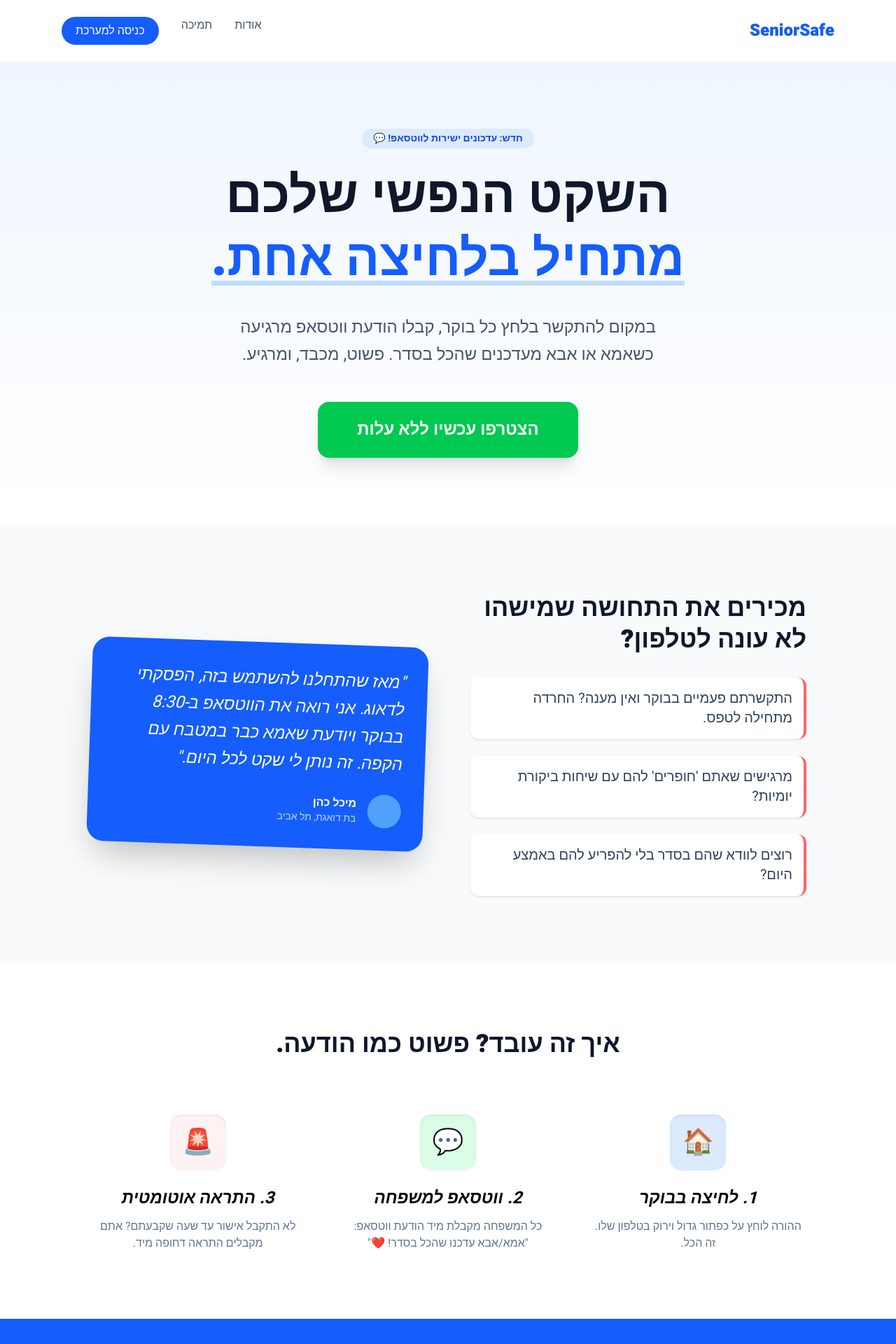
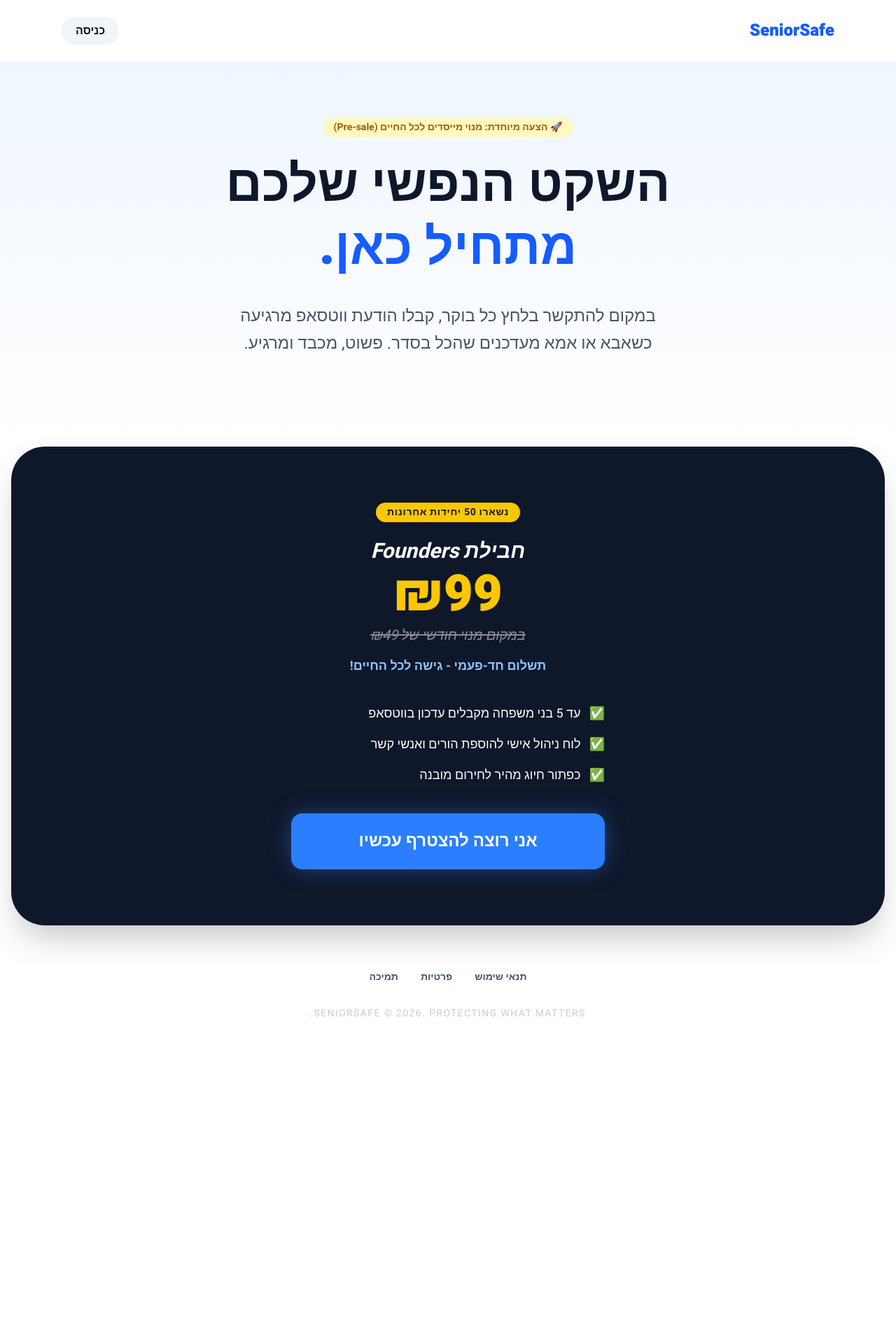
Before and after one commit to barnoi/senior-checkin, a Next.js app: page /landing in a window 1280 px wide. Shown: the top 1920 px of the page at 70% size. After the commit the page ends 1522 px from the top, so only its background shows below. Built offline with nearby package versions, Linux system fonts and the light colour scheme.

Commit message:
Add PayPal integration and Lifetime Access landing page

```diff
--- /dev/null
+++ b/app/components/PayPalButton.tsx
@@ -0,0 +1,65 @@
+'use client';
+import React, { useEffect } from 'react';
+
+interface PayPalProps {
+  amount: string;
+  onSuccess: (details: any) => void;
+}
+
+export default function PayPalButton({ amount, onSuccess }: PayPalProps) {
+  useEffect(() => {
+    // בדיקה אם הסקריפט כבר קיים כדי למנוע כפילויות
+    if (!document.getElementById('paypal-sdk')) {
+      const script = document.createElement('script');
+      script.id = 'paypal-sdk';
+      script.src = `https://www.paypal.com/sdk/js?client-id=AasYqR0I1gISlBltl-9cgv71rFHkTpRQY6SvyU_q3-ADwanvgVAUE2PZFg27iglcxVMfyys68HbWAkLa&currency=ILS`;
+      script.async = true;
+      script.addEventListener('load', () => {
+        renderButtons();
+      });
+      document.body.appendChild(script);
+    } else {
+      renderButtons();
+    }
+
+    function renderButtons() {
+      // @ts-ignore
+      if (window.paypal && window.paypal.Buttons) {
+        // @ts-ignore
+        window.paypal.Buttons({
+          style: {
+            layout: 'vertical',
+            color:  'gold',
+            shape:  'rect',
+            label:  'paypal'
+          },
+          createOrder: (data: any, actions: any) => {
+            return actions.order.create({
+              purchase_units: [{
+                description: "SeniorSafe - Lifetime Access",
+                amount: {
+                  currency_code: "ILS",
+                  value: amount
+                }
+              }]
+            });
+          },
+          onApprove: async (data: any, actions: any) => {
+            const details = await actions.order.capture();
+            onSuccess(details);
+          },
+          onError: (err: any) => {
+            console.error("PayPal Error:", err);
+            alert("הייתה שגיאה בתשלום, אנא נסו שנית.");
+          }
+        }).render('#paypal-button-container');
+      }
+    }
+  }, [amount, onSuccess]);
+
+  return (
+    <div className="w-full">
+      <div id="paypal-button-container"></div>
+    </div>
+  );
+}
--- a/app/landing/page.tsx
+++ b/app/landing/page.tsx
@@ -1,114 +1,103 @@
 'use client';
-import React from 'react';
+import React, { useState } from 'react';
 import Link from 'next/link';
+import PayPalButton from '../components/PayPalButton';
 
 export default function LandingPage() {
+  const [showPayment, setShowPayment] = useState(false);
+  const [paid, setPaid] = useState(false);
+
   return (
     <div className="min-h-screen bg-white font-sans text-right" dir="rtl">
       {/* Navigation */}
       <nav className="flex justify-between items-center p-6 max-w-6xl mx-auto">
         <div className="text-2xl font-black text-blue-600">SeniorSafe</div>
-        <div className="hidden md:flex gap-8 text-slate-600 font-medium">
-          <Link href="/about" className="hover:text-blue-600 transition">אודות</Link>
-          <Link href="/support" className="hover:text-blue-600 transition">תמיכה</Link>
-          <Link href="/" className="bg-blue-600 text-white px-5 py-2 rounded-full hover:bg-blue-700 transition">כניסה למערכת</Link>
+        <div className="flex gap-4">
+          <Link href="/" className="bg-slate-100 text-slate-900 px-5 py-2 rounded-full font-bold hover:bg-slate-200 transition">כניסה</Link>
         </div>
       </nav>
 
-      {/* Hero Section - ה-Hook */}
-      <header className="bg-linear-to-b from-blue-50 to-white py-24 px-6">
+      {/* Hero Section */}
+      <header className="bg-linear-to-b from-blue-50 to-white py-20 px-6">
         <div className="max-w-4xl mx-auto text-center">
-          <span className="bg-blue-100 text-blue-700 px-4 py-1 rounded-full text-sm font-bold mb-6 inline-block">חדש: עדכונים ישירות לווטסאפ! 💬</span>
+          <span className="bg-yellow-100 text-yellow-700 px-4 py-1 rounded-full text-sm font-bold mb-6 inline-block">🚀 הצעה מיוחדת: מנוי מייסדים לכל החיים (Pre-sale)</span>
           <h1 className="text-5xl md:text-7xl font-black text-slate-900 mb-8 leading-tight">
             השקט הנפשי שלכם <br />
-            <span className="text-blue-600 underline decoration-blue-200 underline-offset-8">מתחיל בלחיצה אחת.</span>
+            <span className="text-blue-600">מתחיל כאן.</span>
           </h1>
           <p className="text-xl md:text-2xl text-slate-600 mb-12 max-w-2xl mx-auto leading-relaxed">
-            במקום להתקשר בלחץ כל בוקר, קבלו הודעת ווטסאפ מרגיעה כשאמא או אבא מעדכנים שהכל בסדר. פשוט, מכבד, ומרגיע.
+            במקום להתקשר בלחץ כל בוקר, קבלו הודעת ווטסאפ מרגיעה כשאבא או אמא מעדכנים שהכל בסדר. פשוט, מכבד ומרגיע.
           </p>
-          <div className="flex flex-col md:flex-row gap-4 justify-center">
-            <button className="bg-green-500 hover:bg-green-600 text-white text-2xl font-bold py-6 px-14 rounded-2xl shadow-xl transition-all hover:scale-105 active:scale-95">
-              הצטרפו עכשיו ללא עלות
-            </button>
-          </div>
         </div>
       </header>
 
-      {/* Pain Points - ה"כאב" */}
-      <section className="py-24 px-6 bg-slate-50">
-        <div className="max-w-5xl mx-auto grid md:grid-cols-2 gap-16 items-center">
-          <div>
-            <h2 className="text-4xl font-extrabold text-slate-900 mb-8 leading-tight">
-              מכירים את התחושה שמישהו לא עונה לטלפון?
-            </h2>
-            <div className="space-y-6">
-              {[
-                "התקשרתם פעמיים בבוקר ואין מענה? החרדה מתחילה לטפס.",
-                "מרגישים שאתם 'חופרים' להם עם שיחות ביקורת יומיות?",
-                "רוצים לוודא שהם בסדר בלי להפריע להם באמצע היום?",
-              ].map((text, i) => (
-                <div key={i} className="flex items-center gap-4 text-xl text-slate-700 bg-white p-4 rounded-xl shadow-sm border-r-4 border-red-400">
-                  <span>{text}</span>
+      {/* Pricing Section - האזור החדש עם פייפל */}
+      <section id="pricing" className="py-20 px-6 bg-slate-900 text-white rounded-[3rem] mx-4 shadow-2xl overflow-hidden relative">
+        <div className="max-w-md mx-auto text-center relative z-10">
+          {!paid ? (
+            <>
+              {!showPayment ? (
+                <div className="animate-in fade-in duration-700">
+                  <div className="bg-yellow-400 text-slate-900 font-bold px-4 py-1 rounded-full text-sm inline-block mb-6 uppercase tracking-wider">
+                    נשארו 50 יחידות אחרונות
+                  </div>
+                  <h2 className="text-3xl font-bold mb-2 italic">חבילת Founders</h2>
+                  <div className="text-7xl font-black mb-2 text-yellow-400">₪99</div>
+                  <div className="text-xl opacity-50 line-through mb-4 italic">במקום מנוי חודשי של ₪49</div>
+                  <p className="text-lg font-bold mb-10 text-blue-300">תשלום חד-פעמי - גישה לכל החיים!</p>
+
+                  <ul className="text-right space-y-4 mb-10 text-lg">
+                    <li className="flex items-center gap-3">✅ <span>עד 5 בני משפחה מקבלים עדכון בווטסאפ</span></li>
+                    <li className="flex items-center gap-3">✅ <span>לוח ניהול אישי להוספת הורים ואנשי קשר</span></li>
+                    <li className="flex items-center gap-3">✅ <span>כפתור חיוג מהיר לחירום מובנה</span></li>
+                  </ul>
+
+                  <button
+                    onClick={() => setShowPayment(true)}
+                    className="w-full bg-blue-500 hover:bg-blue-600 text-white text-2xl font-black py-6 rounded-2xl transition-all transform hover:scale-105 shadow-[0_0_30px_rgba(59,130,246,0.4)]"
+                  >
+                    אני רוצה להצטרף עכשיו
+                  </button>
                 </div>
-              ))}
+              ) : (
+                <div className="bg-white p-8 rounded-3xl text-slate-900 shadow-inner animate-in slide-in-from-bottom duration-500">
+                  <h3 className="text-2xl font-bold mb-2">השלמת רכישה</h3>
+                  <p className="text-slate-500 mb-6 text-sm">התשלום מאובטח באמצעות PayPal</p>
+
+                  {/* קריאה לרכיב הפייפל שיצרנו */}
+                  <PayPalButton
+                    amount="99.00"
+                    onSuccess={(details) => {
+                      console.log("Success:", details);
+                      setPaid(true);
+                    }}
+                  />
+
+                  <button onClick={() => setShowPayment(false)} className="text-sm text-slate-400 mt-6 underline block w-full text-center hover:text-slate-600 transition">
+                    חזרה למסלולים
+                  </button>
+                </div>
+              )}
+            </>
+          ) : (
+            <div className="py-10 animate-in zoom-in duration-500">
+              <div className="text-7xl mb-6">⭐</div>
+              <h2 className="text-3xl font-bold mb-4 text-yellow-400">תודה רבה!</h2>
+              <p className="text-xl opacity-90 mb-8 leading-relaxed">ההרשמה למסלול המייסדים הושלמה בהצלחה. השקט הנפשי שלכם מתחיל עכשיו.</p>
+              <Link href="/" className="inline-block bg-green-500 text-white px-12 py-4 rounded-full font-bold text-xl hover:bg-green-600 transition shadow-xl">
+                כניסה למערכת
+              </Link>
             </div>
-          </div>
-          <div className="relative">
-            <div className="bg-blue-600 rounded-3xl p-8 text-white shadow-2xl rotate-2">
-              <p className="text-2xl italic mb-6 leading-relaxed">
-                "מאז שהתחלנו להשתמש בזה, הפסקתי לדאוג. אני רואה את הווטסאפ ב-8:30 בבוקר ויודעת שאמא כבר במטבח עם הקפה. זה נותן לי שקט לכל היום."
-              </p>
-              <div className="flex items-center gap-4">
-                <div className="w-12 h-12 bg-blue-400 rounded-full"></div>
-                <div>
-                  <div className="font-bold">מיכל כהן</div>
-                  <div className="text-blue-200 text-sm">בת דואגת, תל אביב</div>
-                </div>
-              </div>
-            </div>
-          </div>
+          )}
         </div>
       </section>
 
-      {/* The Solution - הווטסאפ */}
-      <section className="py-24 px-6">
-        <div className="max-w-5xl mx-auto text-center">
-          <h2 className="text-4xl font-black text-slate-900 mb-20">איך זה עובד? פשוט כמו הודעה.</h2>
-          <div className="grid md:grid-cols-3 gap-12">
-            <div className="flex flex-col items-center">
-              <div className="w-20 h-20 bg-blue-100 rounded-2xl flex items-center justify-center text-4xl mb-6 shadow-inner">🏠</div>
-              <h3 className="text-2xl font-bold mb-3 italic">1. לחיצה בבוקר</h3>
-              <p className="text-slate-500">ההורה לוחץ על כפתור גדול וירוק בטלפון שלו. זה הכל.</p>
-            </div>
-            <div className="flex flex-col items-center">
-              <div className="w-20 h-20 bg-green-100 rounded-2xl flex items-center justify-center text-4xl mb-6 shadow-inner">💬</div>
-              <h3 className="text-2xl font-bold mb-3 italic">2. ווטסאפ למשפחה</h3>
-              <p className="text-slate-500">כל המשפחה מקבלת מיד הודעת ווטסאפ: "אמא/אבא עדכנו שהכל בסדר! ❤️"</p>
-            </div>
-            <div className="flex flex-col items-center">
-              <div className="w-20 h-20 bg-red-50 rounded-2xl flex items-center justify-center text-4xl mb-6 shadow-inner">🚨</div>
-              <h3 className="text-2xl font-bold mb-3 italic">3. התראה אוטומטית</h3>
-              <p className="text-slate-500">לא התקבל אישור עד שעה שקבעתם? אתם מקבלים התראה דחופה מיד.</p>
-            </div>
-          </div>
-        </div>
-      </section>
-
-      {/* Call to Action */}
-      <section className="bg-blue-600 py-20 px-6 text-white text-center">
-        <h2 className="text-4xl font-black mb-8 italic">מוכנים להחזיר לעצמכם את השקט?</h2>
-        <button className="bg-white text-blue-600 text-2xl font-black py-6 px-16 rounded-full hover:bg-slate-100 transition shadow-2xl uppercase tracking-tighter">
-          התחילו עכשיו בחינם
-        </button>
-      </section>
-
       {/* Footer */}
-      <footer className="bg-slate-900 text-slate-400 py-16 px-6 text-center text-sm border-t border-slate-800">
-        <div className="flex justify-center gap-8 mb-8 font-bold">
-          <Link href="/about" className="hover:text-white">אודות</Link>
-          <Link href="/terms" className="hover:text-white">תנאי שימוש</Link>
-          <Link href="/privacy" className="hover:text-white">פרטיות</Link>
-          <Link href="/support" className="hover:text-white">תמיכה</Link>
+      <footer className="bg-white text-slate-400 py-16 px-6 text-center text-sm">
+        <div className="flex justify-center gap-8 mb-8 font-bold text-slate-600">
+          <Link href="/terms" className="hover:text-blue-600 transition">תנאי שימוש</Link>
+          <Link href="/privacy" className="hover:text-blue-600 transition">פרטיות</Link>
+          <Link href="/support" className="hover:text-blue-600 transition">תמיכה</Link>
         </div>
         <p className="tracking-widest opacity-50 uppercase">SeniorSafe © 2026. PROTECTING WHAT MATTERS.</p>
       </footer>
```
